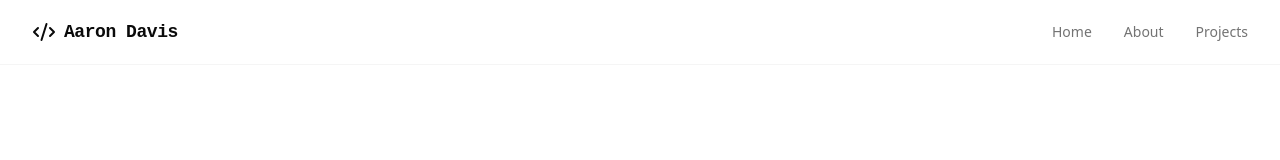
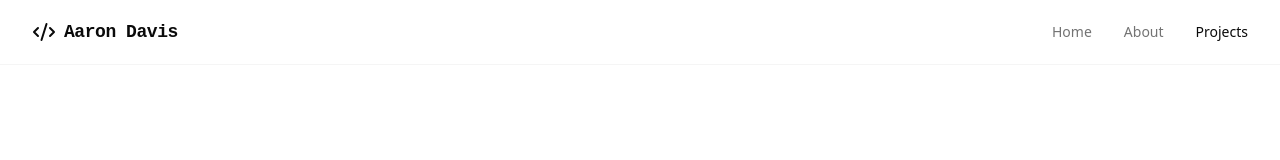
Before and after one commit to arndvs/arndvs, a Next.js app: page /projects/align-san-diego-family-chiropractic in a window 1280 px wide. Shown: the top 160 px of the page. Built offline with nearby package versions, Linux system fonts and the light colour scheme.

Commit message:
fix(nav): match child routes for active state

```diff
--- a/src/components/navigation.tsx
+++ b/src/components/navigation.tsx
@@ -51,9 +51,10 @@ export function Navigation() {
                 className={cn(
                   "text-sm font-medium transition-colors hover:text-primary",
                   pathname === item.href ? "text-foreground" : "text-muted-foreground",
+                  item.href !== "/" && pathname.startsWith(item.href) && "text-foreground",
                 )}
                 aria-label={item.ariaLabel}
-                aria-current={pathname === item.href ? "page" : undefined}
+                aria-current={pathname === item.href || (item.href !== "/" && pathname.startsWith(item.href)) ? "page" : undefined}
               >
                 {item.name}
               </Link>
```
